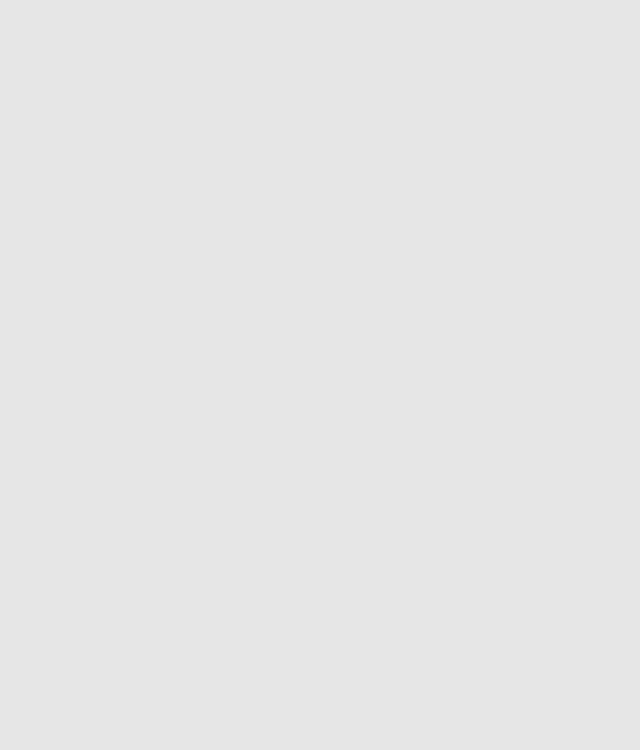
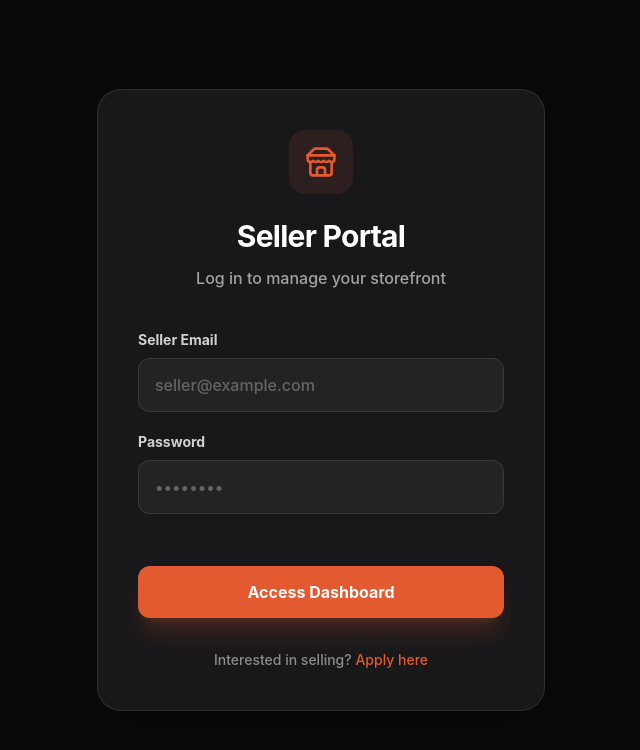
Before and after one commit to sagar190805/Multi-Vendor, a React (Vite) app in the folder frontend/: page /seller/login in a window 1280 px wide. Before the commit this address had no page. Shown: the top 750 px of the page, without its empty margins (319-959 px from the left). Built offline with nearby package versions, Linux system fonts and the light colour scheme.

Commit message:
going changes

```diff
--- a/frontend/src/App.jsx
+++ b/frontend/src/App.jsx
@@ -2,6 +2,7 @@ import React from 'react';
 import { BrowserRouter, Routes, Route, Navigate } from 'react-router-dom';
 import { AuthProvider, useAuth } from './features/auth/AuthContext';
 import { Login } from './features/auth/Login';
+import { SellerLogin } from './features/auth/SellerLogin';
 import { Register } from './features/auth/Register';
 import { BuyerLayout } from './layouts/BuyerLayout';
 import { SellerLayout } from './layouts/SellerLayout';
@@ -65,6 +66,7 @@ function App() {
 
           <Route path="/login" element={<Login />} />
           <Route path="/register" element={<Register />} />
+          <Route path="/seller/login" element={<SellerLogin />} />
           <Route path="/seller/onboarding" element={<ProtectedRoute><SellerOnboarding /></ProtectedRoute>} />
 
           <Route path="/seller" element={<ProtectedRoute allowedRole="CUSTOMER"><SellerLayout /></ProtectedRoute>}>
--- /dev/null
+++ b/frontend/src/features/auth/SellerLogin.jsx
@@ -0,0 +1,94 @@
+import React, { useState } from 'react';
+import { motion } from 'framer-motion';
+import { useAuth } from './AuthContext';
+import { useNavigate } from 'react-router-dom';
+
+export function SellerLogin() {
+  const [email, setEmail] = useState('');
+  const [password, setPassword] = useState('');
+  const [error, setError] = useState('');
+  const { login } = useAuth();
+  const navigate = useNavigate();
+
+  const handleSubmit = async (e) => {
+    e.preventDefault();
+    try {
+      const userData = await login(email, password);
+      const role = userData.role;
+
+      if (role?.includes('ADMIN')) {
+        navigate('/admin/analytics');
+      } else if (role?.includes('SELLER') || role?.includes('CUSTOMER')) {
+        // Even if they are just a CUSTOMER, we redirect to seller dashboard
+        // because the backend now allows it and checks their Vendor status directly.
+        navigate('/seller/dashboard');
+      } else {
+        navigate('/store');
+      }
+    } catch (err) {
+      setError('Invalid credentials');
+    }
+  };
+
+  return (
+    <div className="min-h-screen flex items-center justify-center relative overflow-hidden bg-[#09090b]">
+      <div className="absolute top-1/2 left-1/2 -translate-x-1/2 -translate-y-1/2 w-[600px] h-[600px] bg-primary/20 blur-[120px] rounded-full pointer-events-none -z-10" />
+
+      <motion.div
+        initial={{ opacity: 0, y: 20 }}
+        animate={{ opacity: 1, y: 0 }}
+        className="w-full max-w-md p-10 rounded-3xl bg-[#18181b] border border-white/10 shadow-2xl backdrop-blur-xl"
+      >
+        <div className="text-center mb-10">
+          <div className="w-16 h-16 bg-primary/10 text-primary flex items-center justify-center rounded-2xl mx-auto mb-6">
+             <svg xmlns="http://www.w3.org/2000/svg" width="32" height="32" viewBox="0 0 24 24" fill="none" stroke="currentColor" strokeWidth="2" strokeLinecap="round" strokeLinejoin="round"><path d="m2 7 4.41-4.41A2 2 0 0 1 7.83 2h8.34a2 2 0 0 1 1.42.59L22 7"/><path d="M4 12v8a2 2 0 0 0 2 2h12a2 2 0 0 0 2-2v-8"/><path d="M15 22v-4a2 2 0 0 0-2-2h-2a2 2 0 0 0-2 2v4"/><path d="M2 7h20"/><path d="M22 7v3a2 2 0 0 1-2 2v0a2.7 2.7 0 0 1-1.59-.63.7.7 0 0 0-.82 0A2.7 2.7 0 0 1 16 12a2.7 2.7 0 0 1-1.59-.63.7.7 0 0 0-.82 0A2.7 2.7 0 0 1 12 12a2.7 2.7 0 0 1-1.59-.63.7.7 0 0 0-.82 0A2.7 2.7 0 0 1 8 12a2.7 2.7 0 0 1-1.59-.63.7.7 0 0 0-.82 0A2.7 2.7 0 0 1 4 12v0a2 2 0 0 1-2-2V7"/></svg>
+          </div>
+          <h2 className="text-3xl font-bold tracking-tight text-white">Seller Portal</h2>
+          <p className="text-white/60 mt-3 font-medium">Log in to manage your storefront</p>
+        </div>
+
+        {error && (
+          <div className="bg-red-500/15 text-red-400 p-4 rounded-xl text-sm mb-6 text-center font-bold border border-red-500/20">
+            {error}
+          </div>
+        )}
+
+        <form onSubmit={handleSubmit} className="space-y-5">
+          <div>
+            <label className="text-sm font-bold text-white/80 mb-2 block">Seller Email</label>
+            <input
+              type="email"
+              value={email}
+              onChange={(e) => setEmail(e.target.value)}
+              className="w-full bg-white/5 border border-white/10 rounded-xl px-4 py-3.5 focus:outline-none focus:ring-2 focus:ring-primary/50 transition-all text-white font-medium placeholder:text-white/30"
+              placeholder="seller@example.com"
+              required
+            />
+          </div>
+          <div>
+            <label className="text-sm font-bold text-white/80 mb-2 block">Password</label>
+            <input
+              type="password"
+              value={password}
+              onChange={(e) => setPassword(e.target.value)}
+              className="w-full bg-white/5 border border-white/10 rounded-xl px-4 py-3.5 focus:outline-none focus:ring-2 focus:ring-primary/50 transition-all text-white font-medium placeholder:text-white/30"
+              placeholder="••••••••"
+              required
+            />
+          </div>
+
+          <button
+            type="submit"
+            className="w-full mt-8 bg-primary text-primary-foreground font-bold py-3.5 rounded-xl transition-all hover:bg-primary/90 hover:scale-[1.02] active:scale-[0.98] shadow-xl shadow-primary/20 text-base"
+          >
+            Access Dashboard
+          </button>
+        </form>
+
+        <p className="mt-8 text-center text-sm text-white/50 font-medium">
+          Interested in selling? <a href="/seller/onboarding" className="text-primary hover:underline">Apply here</a>
+        </p>
+      </motion.div>
+    </div>
+  );
+}
--- a/frontend/src/layouts/BuyerLayout.jsx
+++ b/frontend/src/layouts/BuyerLayout.jsx
@@ -82,7 +82,7 @@ export function BuyerLayout() {
                       <Link to="/store/profile" className="block px-3 py-2 text-foreground hover:bg-black/5 dark:hover:bg-white/5 rounded-lg text-sm font-medium transition-colors">My Profile</Link>
                       <Link to="/store/orders" className="block px-3 py-2 text-foreground hover:bg-black/5 dark:hover:bg-white/5 rounded-lg text-sm font-medium transition-colors">Orders</Link>
                       {(!user.role || (!user.role.includes('SELLER') && !user.role.includes('ADMIN'))) && (
-                        <Link to="/seller/onboarding" className="block px-3 py-2 mt-1 text-emerald-600 dark:text-emerald-400 hover:bg-emerald-50 dark:hover:bg-emerald-500/10 rounded-lg text-sm font-medium transition-colors">Become a Seller</Link>
+                        <Link to="/seller/login" className="block px-3 py-2 mt-1 text-emerald-600 dark:text-emerald-400 hover:bg-emerald-50 dark:hover:bg-emerald-500/10 rounded-lg text-sm font-medium transition-colors">Become a Seller</Link>
                       )}
                       {(user.role === 'SELLER' || user.role?.includes('SELLER')) && (
                         <Link to="/seller/dashboard" className="block px-3 py-2 mt-1 text-indigo-500 hover:bg-indigo-50 dark:hover:bg-indigo-500/10 rounded-lg text-sm font-medium transition-colors">Seller Dashboard</Link>
```
